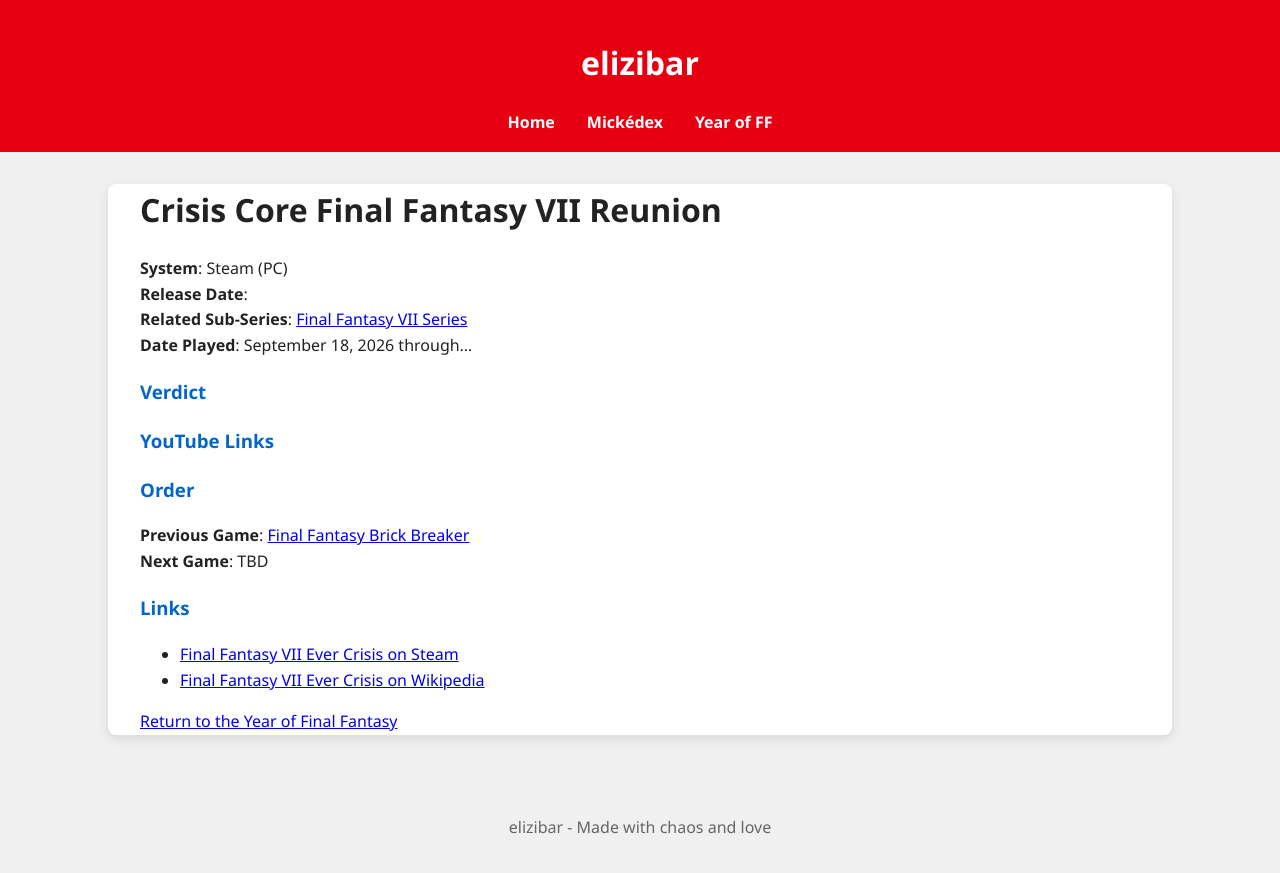
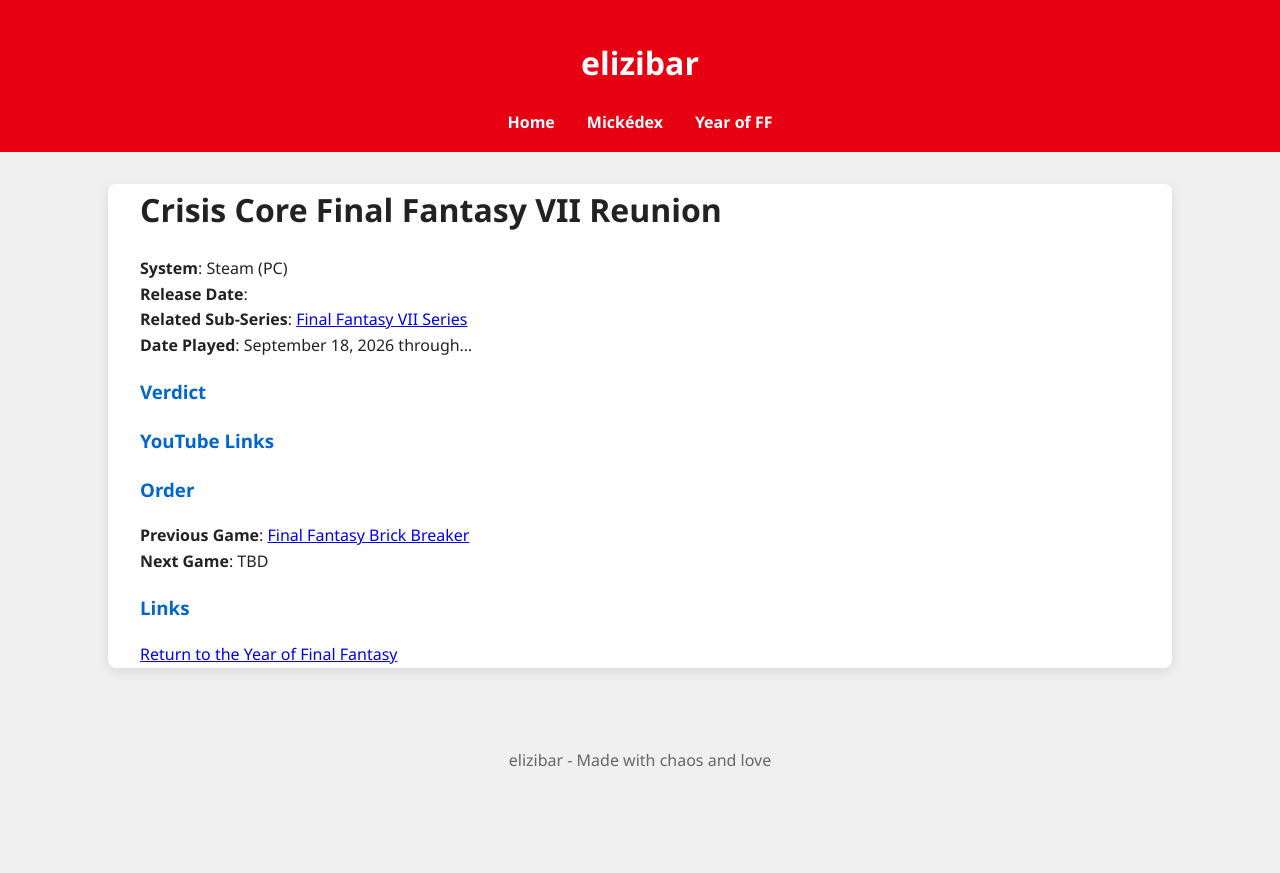
Before and after one commit to elizibar/elizibar.github.io, a Jekyll site: the page built from yearoffinalfantasy/FF7/ff7ccr.md, in a window 1280 px wide. Shown: the top 873 px of the page. Built offline with Jekyll 4.4.1, drawn with Linux system fonts in a browser that asks for light colours.

Commit message:
Update ff7ccr.md

```diff
--- a/yearoffinalfantasy/FF7/ff7ccr.md
+++ b/yearoffinalfantasy/FF7/ff7ccr.md
@@ -23,7 +23,6 @@
 
 ### Links
 
-- [Final Fantasy VII Ever Crisis on Steam](https://store.steampowered.com/app/2497550/FINAL_FANTASY_VII_EVER_CRISIS/)
-- [Final Fantasy VII Ever Crisis on Wikipedia](https://en.wikipedia.org/wiki/Final_Fantasy_VII_Ever_Crisis)
+
 
 [Return to the Year of Final Fantasy](/yearoffinalfantasy/)
```
